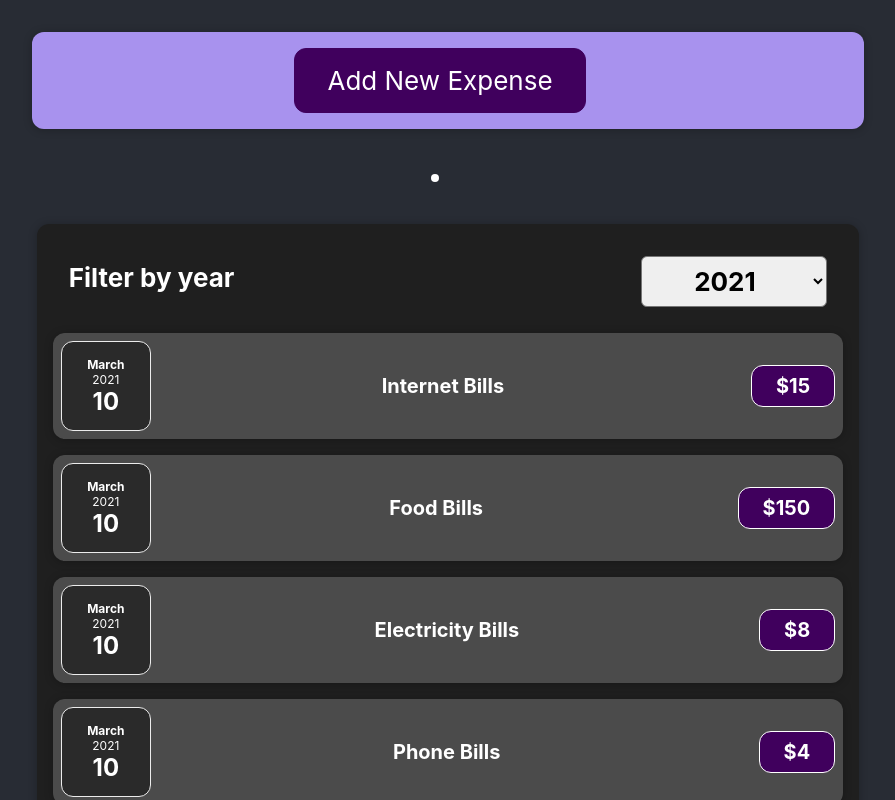
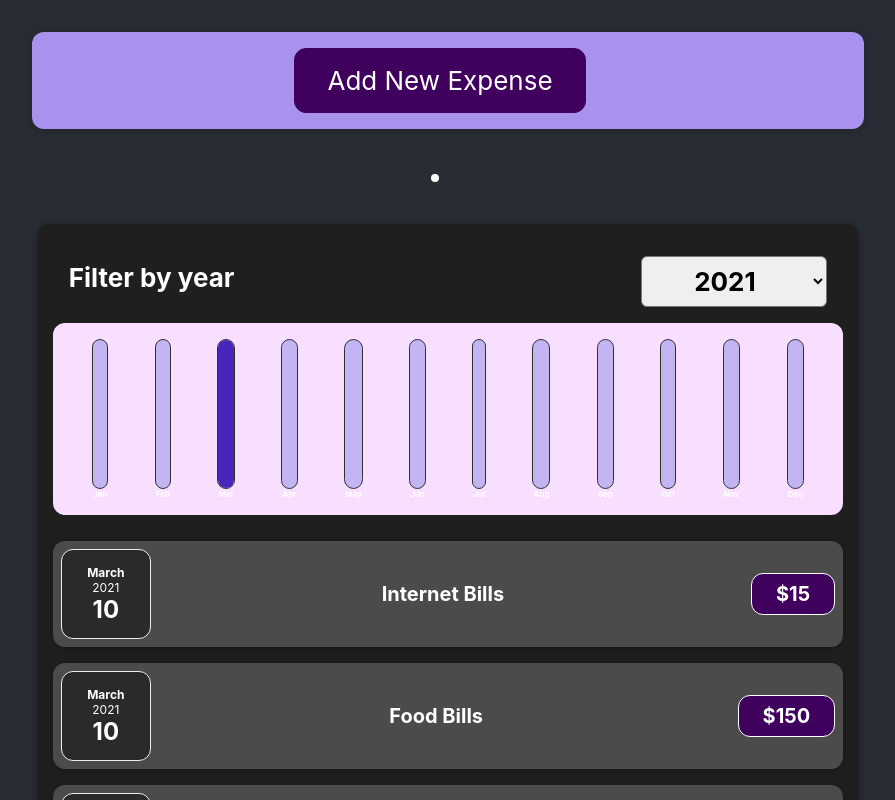
Before and after one commit to sritaj/ReactJS-ExpensesTracker, a React (Create React App) app: page / in a window 1280 px wide. Shown: the top 800 px of the page, without its empty margins (192-1087 px from the left). Built offline with nearby package versions, Linux system fonts and the light colour scheme.

Commit message:
Completed Expense App, finished Logic for Chart filter with few bug fixes

```diff
--- a/src/components/Chart/Chart.js
+++ b/src/components/Chart/Chart.js
@@ -4,13 +4,17 @@
 import "./Chart.css";
 
 const Chart = (props) => {
+  const dataPointValues = props.dataPoints.map((dataPoint) => dataPoint.value);
+
+  const totalMaximum = Math.max(...dataPointValues);
+
   return (
     <div className="chart">
       {props.dataPoints.map((dataPoint) => (
         <ChartBar
           key={dataPoint.label}
           value={dataPoint.value}
-          maxValue={null}
+          maxValue={totalMaximum}
           label={dataPoint.label}
         />
       ))}
--- a/src/components/Chart/ChartBar.js
+++ b/src/components/Chart/ChartBar.js
@@ -4,8 +4,8 @@
 const ChartBar = (props) => {
   let barFillHeight = "0%";
 
-  if (props.max > 0) {
-    barFillHeight = Math.round((props.value / props.maxValue) * 100);
+  if (props.maxValue > 0) {
+    barFillHeight = Math.round((props.value / props.maxValue) * 100) + "%";
   }
   return (
     <div className="chart-bar">
--- a/src/components/Expenses/Expenses.js
+++ b/src/components/Expenses/Expenses.js
@@ -4,6 +4,7 @@
 import Card from "../UI/Card";
 import ExpensesFilter from "./ExpensesFilter";
 import ExpensesList from "./ExpensesList";
+import ExpensesChart from "./ExpensesChart";
 
 const Expenses = (props) => {
   const [filteredYear, setFilteredYear] = useState("2021");
@@ -24,6 +25,7 @@
           selected={filteredYear}
           onYearFilter={filterChangeHandler}
         />
+        <ExpensesChart expenses={filteredExpenses} />
         <ExpensesList items={filteredExpenses} />
       </Card>
     </li>
--- /dev/null
+++ b/src/components/Expenses/ExpensesChart.js
@@ -0,0 +1,28 @@
+import React from "react";
+import Chart from "../Chart/Chart";
+
+const ExpensesChart = (props) => {
+  const chartDataPoints = [
+    { label: "Jan", value: 0 },
+    { label: "Feb", value: 0 },
+    { label: "Mar", value: 0 },
+    { label: "Apr", value: 0 },
+    { label: "May", value: 0 },
+    { label: "Jun", value: 0 },
+    { label: "Jul", value: 0 },
+    { label: "Aug", value: 0 },
+    { label: "Sep", value: 0 },
+    { label: "Oct", value: 0 },
+    { label: "Nov", value: 0 },
+    { label: "Dec", value: 0 },
+  ];
+
+  for (const expense of props.expenses) {
+    const expenseMonth = expense.date.getMonth();
+    chartDataPoints[expenseMonth].value += expense.price;
+  }
+
+  return <Chart dataPoints={chartDataPoints} />;
+};
+
+export default ExpensesChart;
--- a/src/components/NewExpense/ExpenseForm.js
+++ b/src/components/NewExpense/ExpenseForm.js
@@ -25,7 +25,7 @@
 
     const expenseData = {
       title: enteredTitle,
-      price: enteredAmount,
+      price: +enteredAmount,
       date: new Date(enteredDate),
     };
 
```
